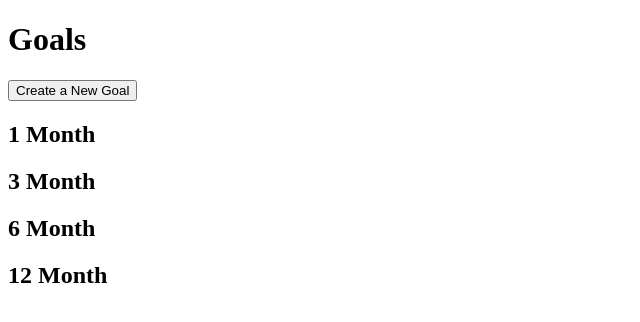
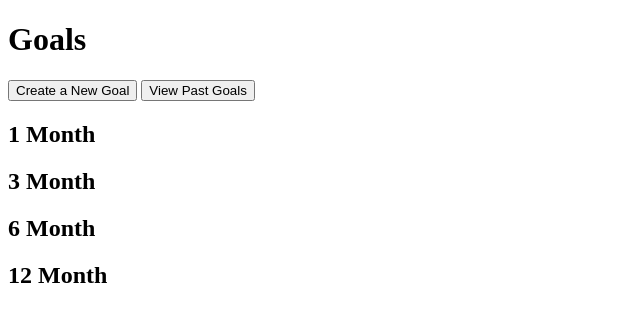
Before and after one commit to tyler-simeone/FundsTracker, a Django app: template fundstrackerproject/fundstrackerapp/templates/goals/list.html in a window 1280 px wide. Shown: the part 34-356 px from the top of the page, without its empty margins (0-640 px from the left). Run offline with Django 3.2, Linux system fonts and the light colour scheme; the template is opened without the code that fills it, so the values that code supplies are empty; parts of the project's set-up code (start-up, migrations or seed data) failed here and were passed over.

Commit message:
added button in goals list template to view past goals list, added URL pattern for past goals list

```diff
--- a/fundstrackerproject/fundstrackerapp/templates/goals/list.html
+++ b/fundstrackerproject/fundstrackerapp/templates/goals/list.html
@@ -9,6 +9,7 @@
     <div>
         <h1>Goals</h1>
         <a href="{% url 'fundstrackerapp:goal_form' %}"><button>Create a New Goal</button></a>
+        <a href="{% url 'fundstrackerapp:past_goals_list' %}"><button>View Past Goals</button></a>
 
         <div class="goals__container">
             <section class="one_month_goals">
--- a/fundstrackerproject/fundstrackerapp/urls.py
+++ b/fundstrackerproject/fundstrackerapp/urls.py
@@ -21,4 +21,6 @@ urlpatterns = [
     path('goals/addgoal', goal_form, name='goal_form'),
     path('goals/<int:goal_id>/editgoal', goal_edit_form, name='goal_edit_form'),
     path('goals/<int:goal_id>', goal_details, name='goal_details'),
+    path('pastgoals/', past_goals_list, name='past_goals_list'),
+
 ]
```
